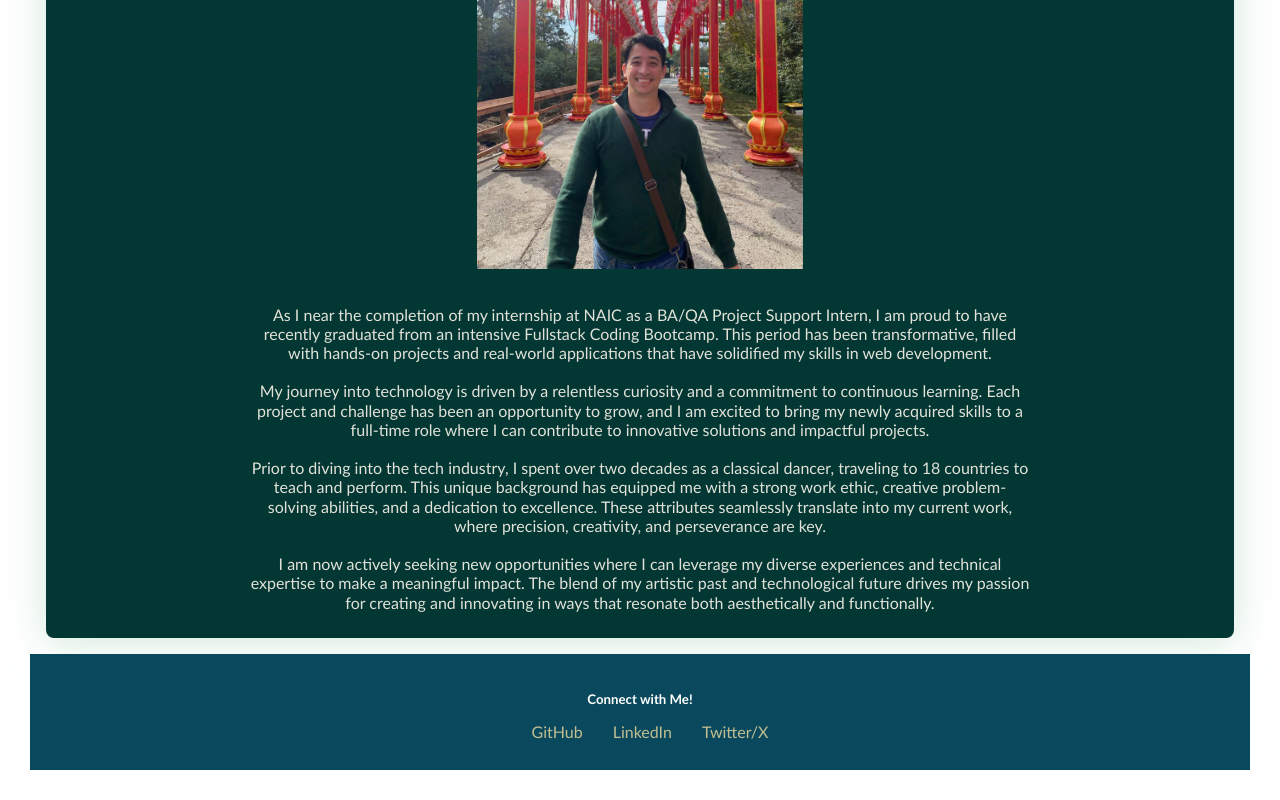
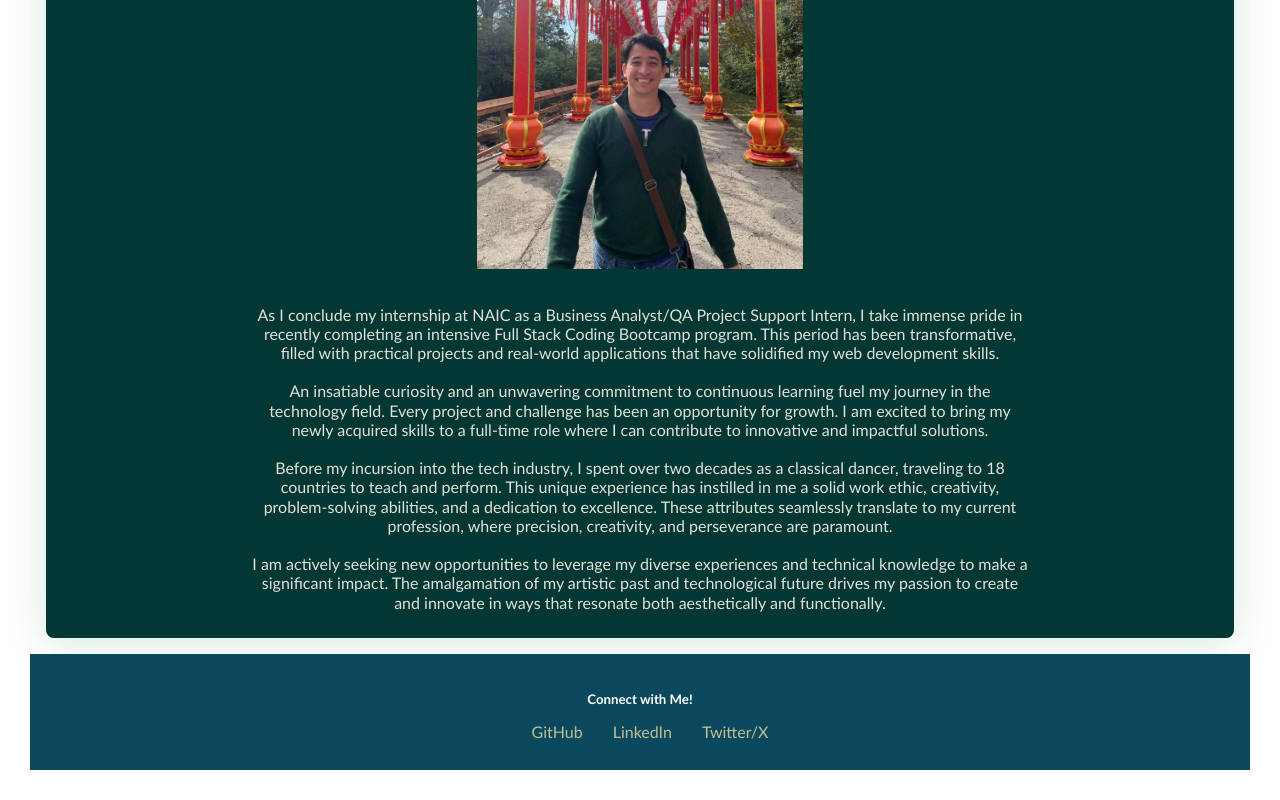
Before and after one commit to elchinatalpf/react-portfolio, a React (Vite) app: page / in a window 1280 px wide. Shown: the part 433-1233 px from the top of the page. Built offline with nearby package versions, Linux system fonts and the light colour scheme; no server answers.

Commit message:
updated about me text

```diff
--- a/src/pages/aboutme/AboutMe.jsx
+++ b/src/pages/aboutme/AboutMe.jsx
@@ -8,32 +8,32 @@ export default function AboutMe() {
       <h4>About Me</h4>
       <img className="photo-javier" src={photo} alt="Javier Morales" />
       <p className="aboutMe-text">
-        As I near the completion of my internship at NAIC as a BA/QA Project
-        Support Intern, I am proud to have recently graduated from an intensive
-        Fullstack Coding Bootcamp. This period has been transformative, filled
-        with hands-on projects and real-world applications that have solidified
-        my skills in web development.
+      As I conclude my internship at NAIC as a Business Analyst/QA Project
+      Support Intern, I take immense pride in recently completing an intensive
+      Full Stack Coding Bootcamp program. This period has been transformative,
+      filled with practical projects and real-world applications that have
+      solidified my web development skills.
         <br />
         <br />
-        My journey into technology is driven by a relentless curiosity and a
-        commitment to continuous learning. Each project and challenge has been
-        an opportunity to grow, and I am excited to bring my newly acquired
-        skills to a full-time role where I can contribute to innovative
-        solutions and impactful projects.
+        An insatiable curiosity and an unwavering commitment to continuous
+        learning fuel my journey in the technology field. Every project and
+        challenge has been an opportunity for growth. I am excited to bring
+        my newly acquired skills to a full-time role where I can contribute
+        to innovative and impactful solutions.
         <br />
         <br />
-        Prior to diving into the tech industry, I spent over two decades as a
-        classical dancer, traveling to 18 countries to teach and perform. This
-        unique background has equipped me with a strong work ethic, creative
-        problem-solving abilities, and a dedication to excellence. These
-        attributes seamlessly translate into my current work, where precision,
-        creativity, and perseverance are key.
+        Before my incursion into the tech industry, I spent over two decades
+        as a classical dancer, traveling to 18 countries to teach and perform.
+        This unique experience has instilled in me a solid work ethic, creativity,
+        problem-solving abilities, and a dedication to excellence. These attributes
+        seamlessly translate to my current profession, where precision, creativity,
+        and perseverance are paramount.
         <br />
-        <br />I am now actively seeking new opportunities where I can leverage
-        my diverse experiences and technical expertise to make a meaningful
-        impact. The blend of my artistic past and technological future drives my
-        passion for creating and innovating in ways that resonate both
-        aesthetically and functionally.
+        <br />
+        I am actively seeking new opportunities to leverage my diverse experiences
+        and technical knowledge to make a significant impact. The amalgamation of
+        my artistic past and technological future drives my passion to create and
+        innovate in ways that resonate both aesthetically and functionally.
       </p>
     </div>
   );
```
